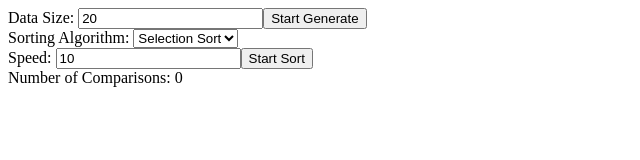
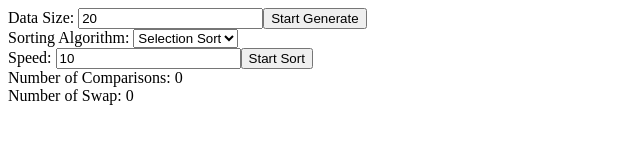
Before and after one commit to makaronma/sorting-algo-visualizer, a React (Create React App) app: page / in a window 1280 px wide. Shown: the top 160 px of the page, without its empty margins (0-640 px from the left). Built offline with nearby package versions, Linux system fonts and the light colour scheme.

Commit message:
show num of swap

```diff
--- a/src/App.js
+++ b/src/App.js
@@ -6,7 +6,11 @@ import InfoDisplayBoard from "./components/InfoDisplayBoard";
 
 function App() {
   const [dataset, setDataSet] = useState([]);
-  const [info, setInfo] = useState({ numOfComparison: 0, numOfArrAccessed: 0 });
+  const [info, setInfo] = useState({
+    numOfComparison: 0,
+    numOfArrAccessed: 0,
+    numOfSwap: 0,
+  });
 
   return (
     <>
--- a/src/algorithms/selectionSort.js
+++ b/src/algorithms/selectionSort.js
@@ -26,6 +26,7 @@ const selectionSort = (originDataset) => {
     }
     order.push({ do: "complete", index: i });
   }
+  order.push({ do: "complete", index: newDataset.length - 1 });
 
   return { newDataset, order };
 };
--- a/src/components/ControlPanel.js
+++ b/src/components/ControlPanel.js
@@ -86,6 +86,7 @@ const ControlPanel = ({ dataset, setDataSet, info, setInfo }) => {
         ];
         newDataset[m].state = "swapping";
         newDataset[n].state = "swapping";
+        addNumOfSwap();
         break;
       default:
         break;
@@ -109,7 +110,7 @@ const ControlPanel = ({ dataset, setDataSet, info, setInfo }) => {
   // Generate Random Dataset
   const genRanData = (numOfData) => {
     setSorting(false);
-    setInfo({ numOfComparison: 0, numOfArrAccessed: 0 });
+    setInfo({ numOfComparison: 0, numOfArrAccessed: 0, numOfSwap: 0 });
     if (numOfData <= 0) {
       console.log("Number of data must be more than 0");
       return;
@@ -163,6 +164,9 @@ const ControlPanel = ({ dataset, setDataSet, info, setInfo }) => {
   const addNumOfArrAccessed = () => {
     setInfo({ ...info, numOfArrAccessed: info.numOfArrAccessed + 1 });
   };
+  const addNumOfSwap = () => {
+    setInfo({ ...info, numOfSwap: info.numOfSwap + 1 });
+  };
 
   const handleChangeAlgoChoice = (e) => {
     setAlgoChoice(e.target.value);
--- a/src/components/InfoDisplayBoard.js
+++ b/src/components/InfoDisplayBoard.js
@@ -6,7 +6,12 @@ import React from "react";
 // Num of Arrays accessed
 
 const InfoDisplayBoard = ({ info }) => {
-  return <div>Number of Comparisons: {info.numOfComparison}</div>;
+  return (
+    <div>
+      <div>Number of Comparisons: {info.numOfComparison}</div>
+      <div>Number of Swap: {info.numOfSwap}</div>
+    </div>
+  );
 };
 
 export default InfoDisplayBoard;
```
